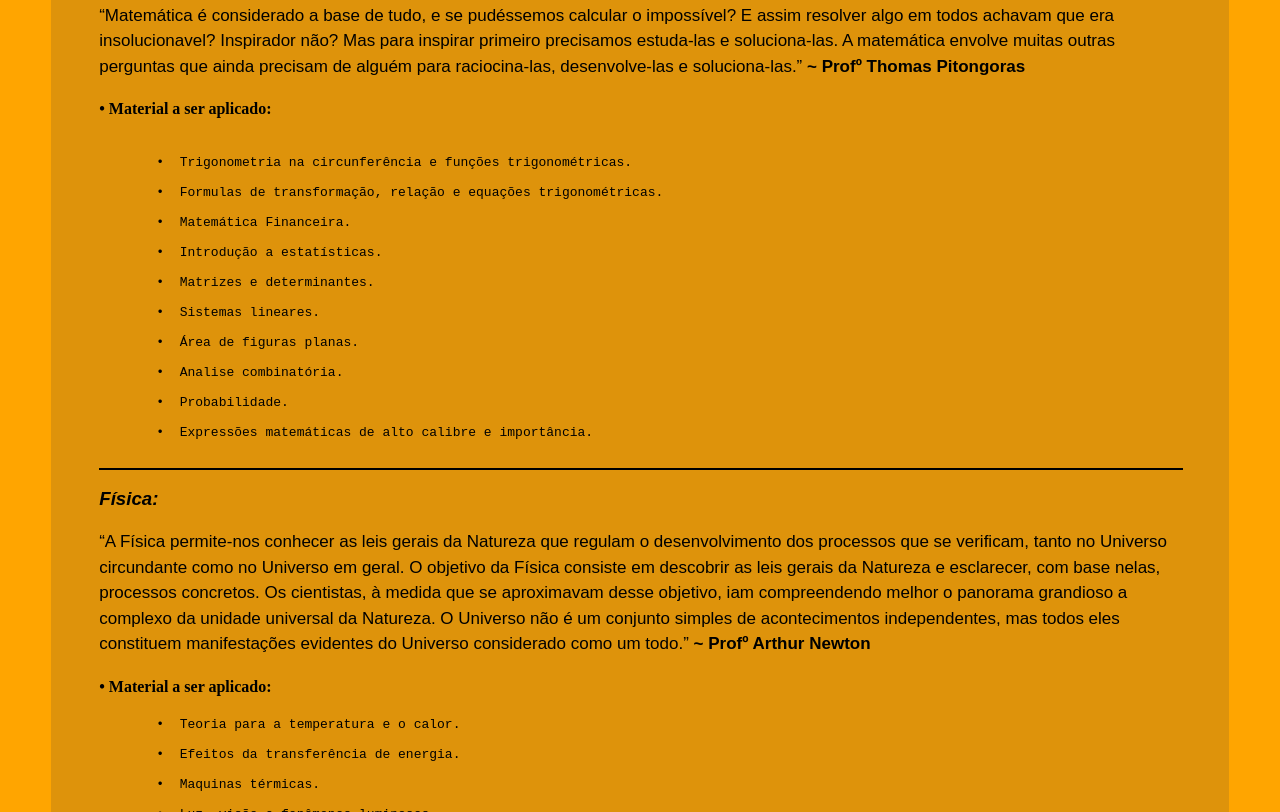
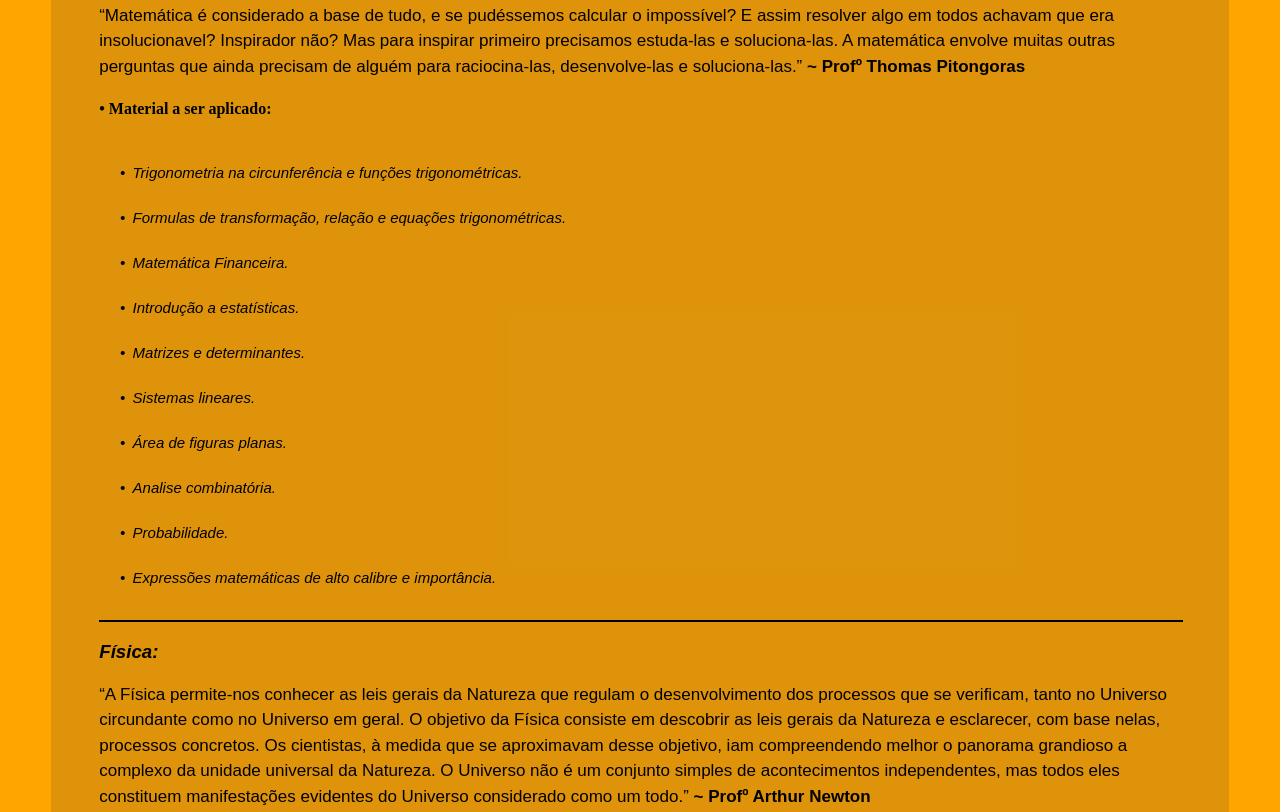
Before and after one commit to ItzKenji/Atividade2, a plain HTML site: page index.html in a window 1280 px wide. Shown: the part 958-1770 px from the top of the page. Drawn offline with Linux system fonts and the light colour scheme.

Commit message:
Segunda etapa do site finalizada

```diff
--- a/styles.css
+++ b/styles.css
@@ -16,6 +16,8 @@ main{
 
 }
 
+
+
 #imgTL{
 
     width: 240px;
@@ -30,13 +32,6 @@ article, section>p{
 
     margin-left: 18px;
     margin-right: 18px;
-
-}
-
-pre{
-
-     margin-left: 18px;
-     margin-right: 18px;
 
 }
 
@@ -109,6 +104,20 @@ p{
 
 }
 
+pre{
+
+    color: black;
+    font-size: 15px;
+    font-style: italic;
+    font-weight: 500;
+    font-family: Arial, Helvetica, sans-serif;
+    line-height: 1.5;
+    margin-left: 18px;
+    margin-right: 18px;
+    margin: auto;
+
+}
+
 #FundoContato{
 
     background: rgba(247, 120, 35, 0.61);
```
